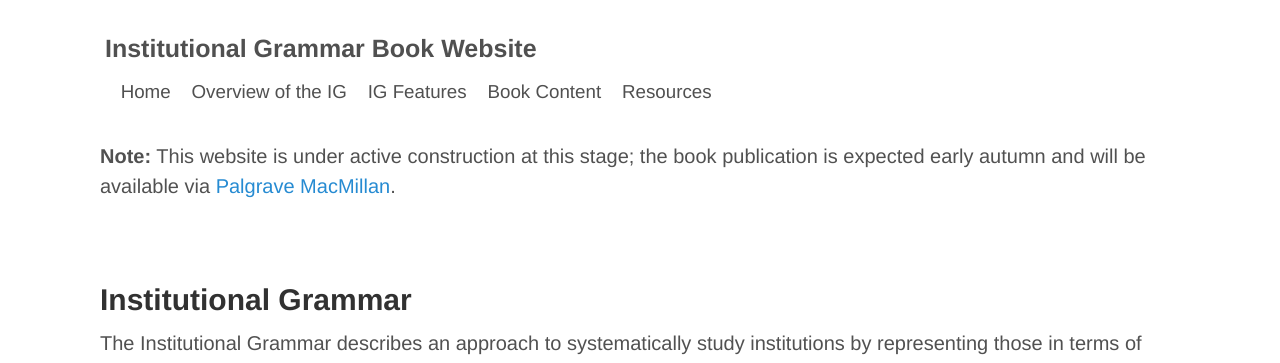
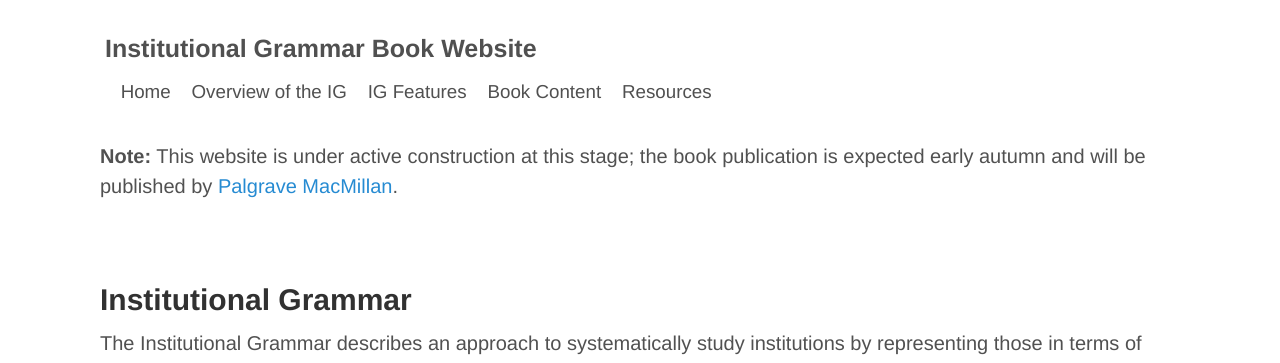
Before and after one commit to InstitutionalGrammar/IG-Book, a Jekyll site: the page built from index.md, in a window 1280 px wide. Shown: the top 363 px of the page. Built offline with Jekyll 4.4.1, drawn with Linux system fonts in a browser that asks for light colours.

Commit message:
Update default.html

```diff
--- a/_layouts/default.html
+++ b/_layouts/default.html
@@ -32,7 +32,7 @@
      </small>
    </h3>
    <br>
-   <b>Note:</b> This website is under active construction at this stage; the book publication is expected early autumn and will be available via <a href="">Palgrave MacMillan</a>.
+   <b>Note:</b> This website is under active construction at this stage; the book publication is expected early autumn and will be published by <a href="https://www.palgrave.com/gp/book/9783030863715#">Palgrave MacMillan</a>.
 </header>
 
 <div id="content">
```
